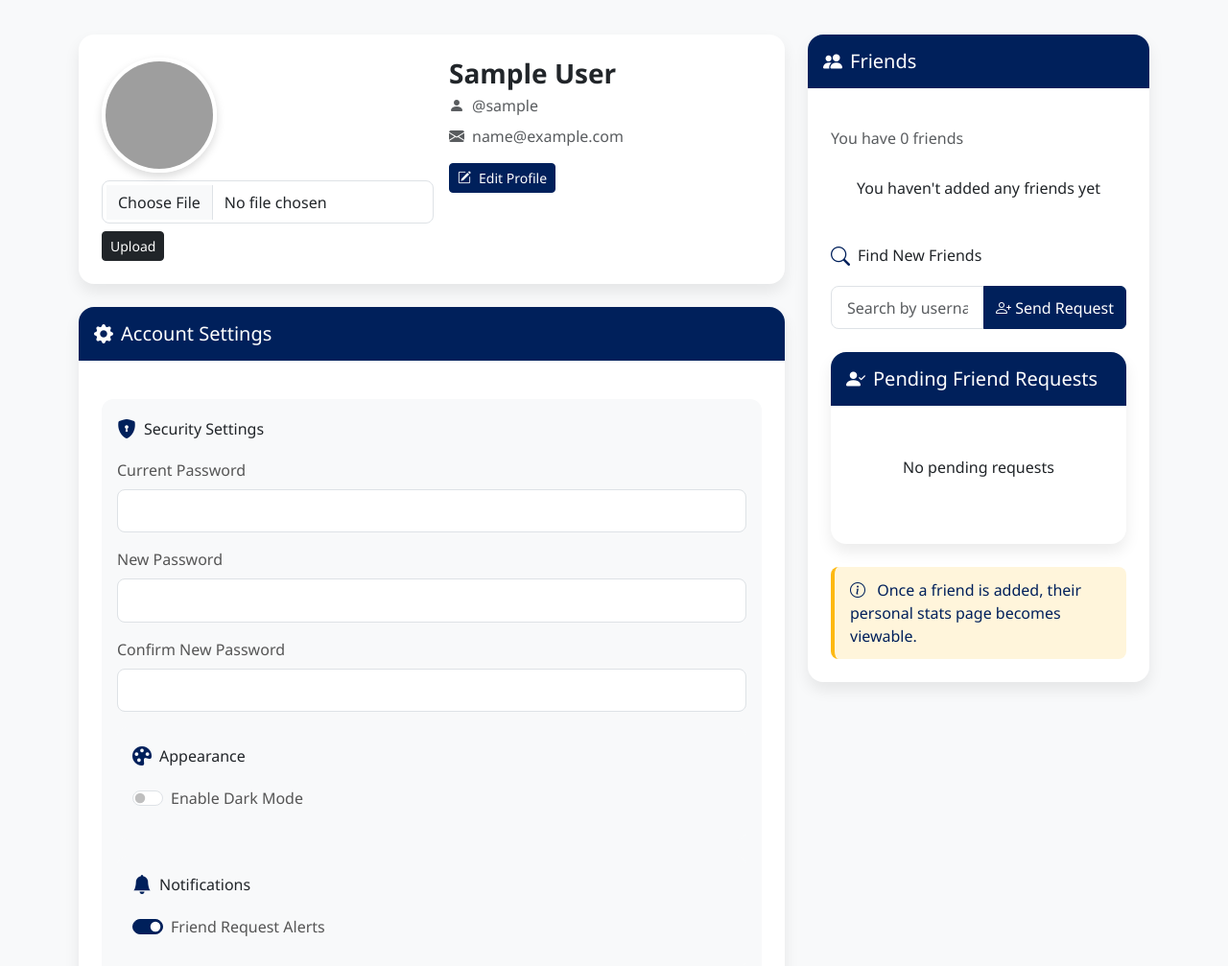
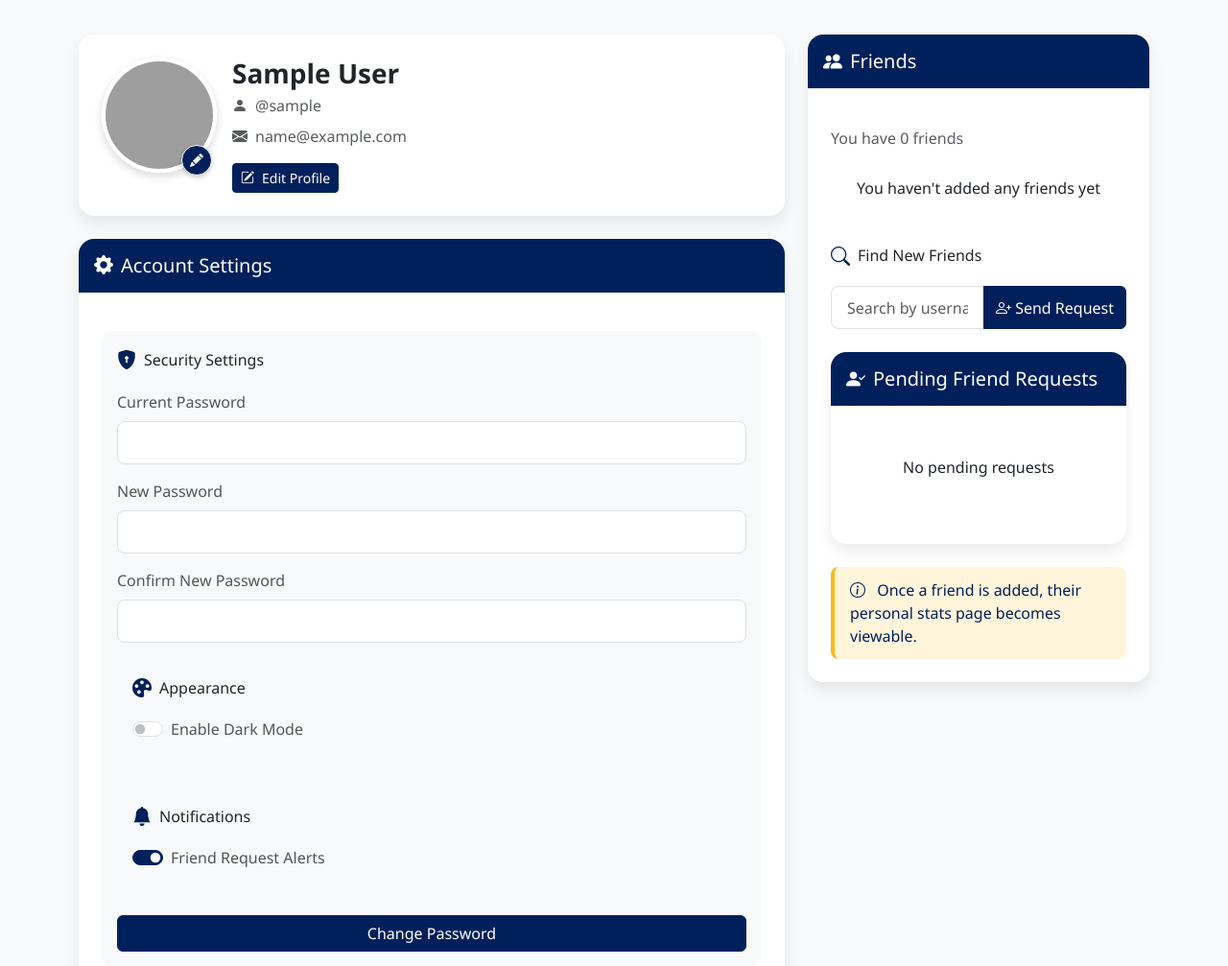
Before and after one commit to Joel-Cornfield/Group_gc_70, a Flask app: page /profile/1 in a window 1280 px wide. Shown: the part 62-1069 px from the top of the page at 96% size. Run offline with Flask 3, Linux system fonts and the light colour scheme; the visitor is signed in with stand-in values (Sample User, id 1); data that the repository does not hold is empty; some libraries are stand-ins or nearby versions; grey boxes are pictures that could not be loaded.

Commit message:
Changed css for profile picture editing

```diff
--- a/app/templates/profile.html
+++ b/app/templates/profile.html
@@ -100,12 +100,27 @@
           <div class="card-body">
             <div class="d-flex flex-column flex-md-row align-items-center align-items-md-start">
               <div class="position-relative mb-3 mb-md-0">
-                <form method="POST" action="{{ url_for('upload_profile_picture') }}" enctype="multipart/form-data">
+                <form id="profile-pic-form" method="POST" action="{{ url_for('upload_profile_picture') }}" enctype="multipart/form-data">
                   {{ profile_picture_form.hidden_tag() }}
                   <img src="{{ url_for('profile_picture', user_id=user.id) }}" alt="Avatar" class="rounded-circle profile-pic mb-2">
-                  {{ profile_picture_form.profile_picture(class="form-control mb-2") }}
-                  {{ profile_picture_form.submit(class="btn btn-dark btn-sm") }}
+
+                  <!-- Hidden file input -->
+                  {{ profile_picture_form.profile_picture(class="d-none", id="profilePictureInput") }}
+
+                  <!-- Edit icon triggers file input -->
+                  <button type="button" class="btn btn-dark btn-sm edit-btn" onclick="document.getElementById('profilePictureInput').click();">
+                    <i class="bi bi-pencil-fill"></i>
+                  </button>
+
+                  <!-- Submit button is hidden, form submits on file change -->
+                  {{ profile_picture_form.submit(class="d-none", id="submitProfilePic") }}
                 </form>
+                <script>
+                  // Auto-submit form when file is selected
+                  document.getElementById('profilePictureInput').addEventListener('change', function() {
+                    document.getElementById('submitProfilePic').click();
+                  });
+                </script>
               </div>
               <div class="user-info text-center text-md-start">
                 <h3 class="fw-bold mb-1">{{ user.first_name }} {{ user.last_name }}</h3>
```
